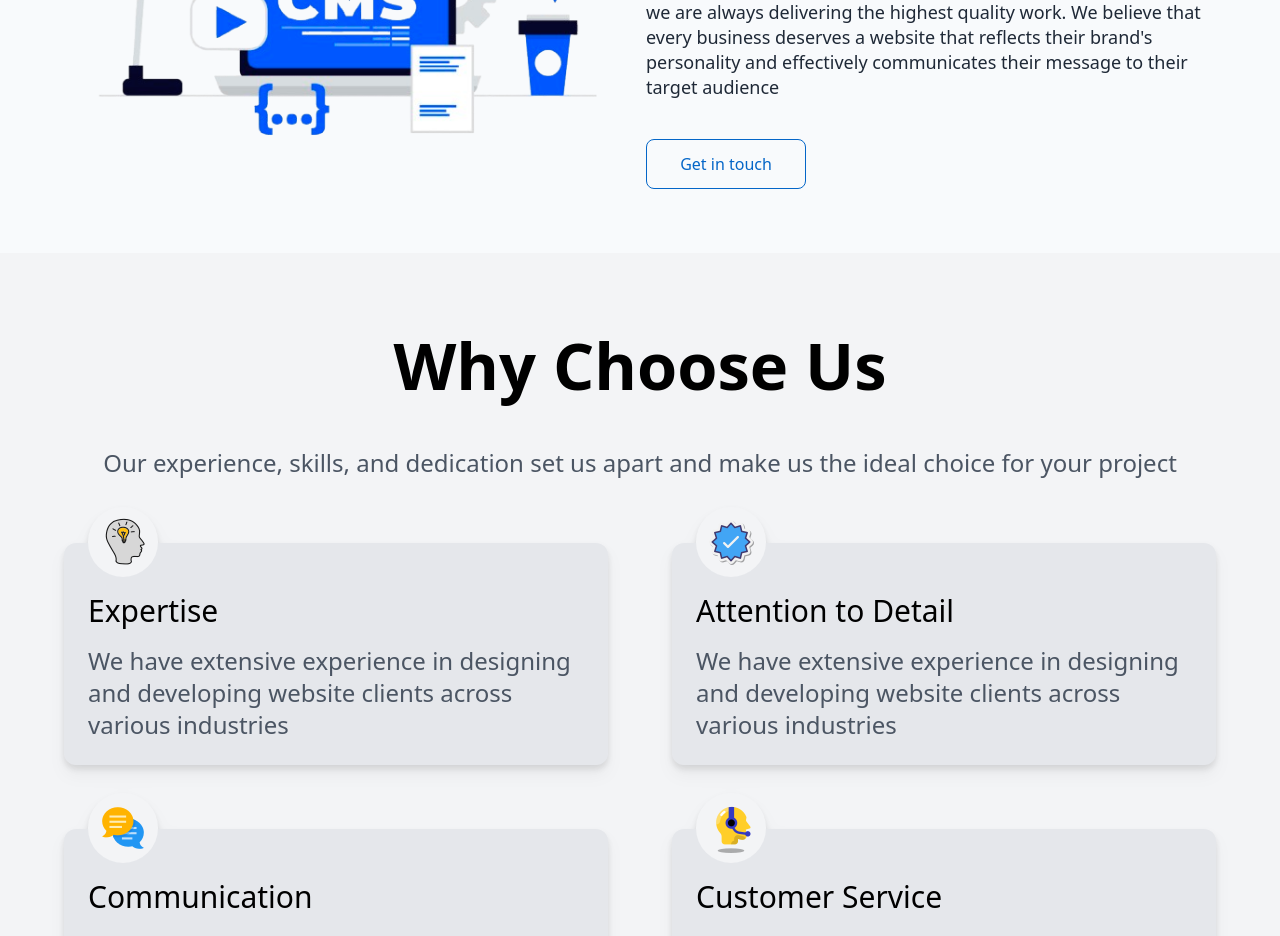
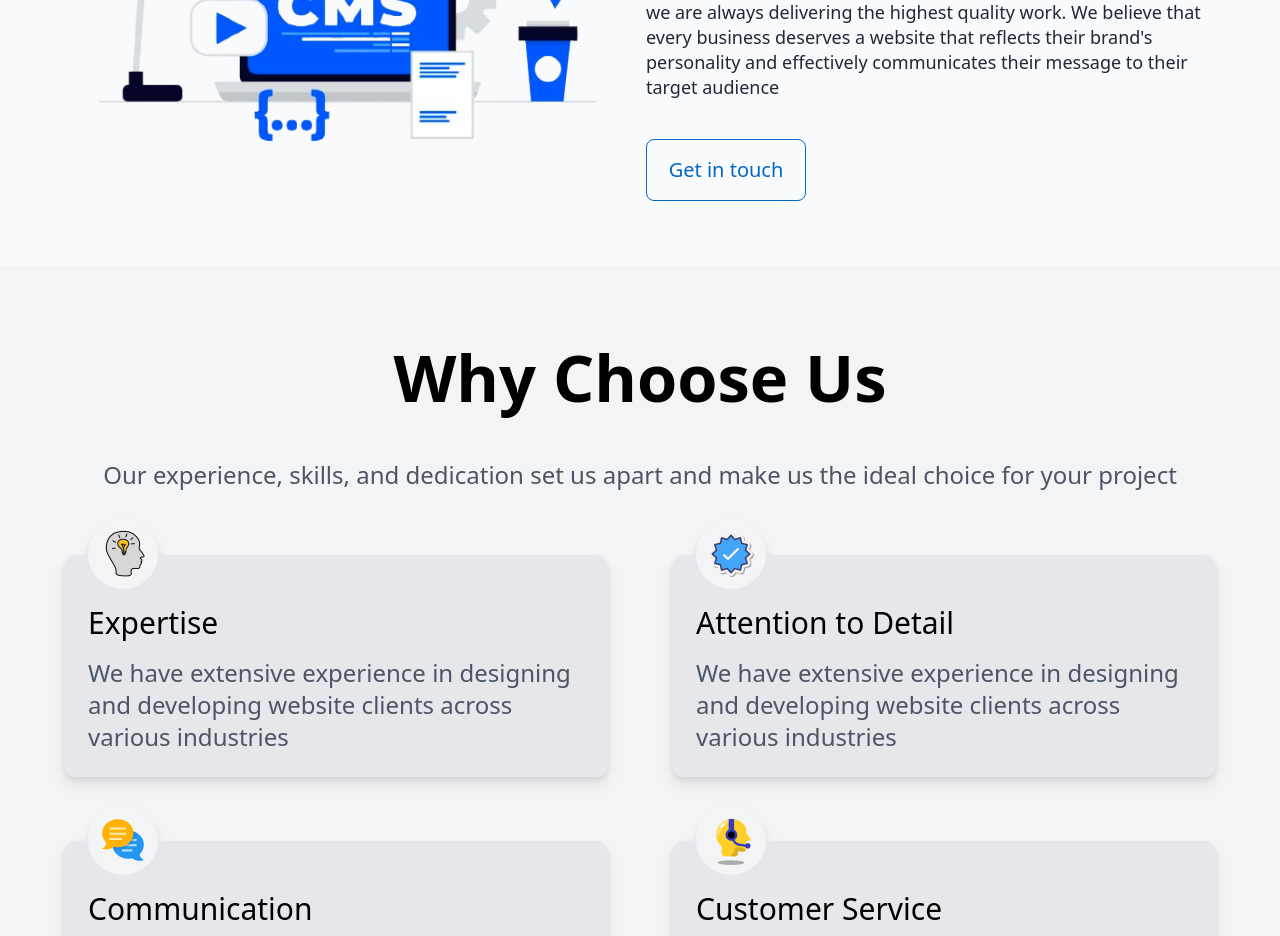
Before and after one commit to rorisangputu/lerumoweb, a React (Vite) app: page /about in a window 1280 px wide. Shown: the part 1080-2016 px from the top of the page. Built offline with nearby package versions, Linux system fonts and the light colour scheme.

Commit message:
changing button animation

```diff
--- a/src/Components/About/AboutUs.jsx
+++ b/src/Components/About/AboutUs.jsx
@@ -32,8 +32,9 @@ const AboutUs = () => {
                                 that reflects their brand&apos;s personality and effectively communicates their
                                 message to their target audience
                             </p>
-                            <Button title="Get in touch" styles="rounded-lg border border-blue
-                            bg-transparent text-blue py-3 px-8 max-w-[10rem] hover:bg-blue hover:text-white"/>
+                            <Button title="Get in touch" styles="rounded-lg text-xl border border-blue
+                            bg-transparent text-blue py-4 px-4 max-w-[10rem] hover:bg-[#3880c9]
+                            hover:scale-105 duration-200 hover:text-white"/>
                         </div>
                     </div>
                 </div>
```
